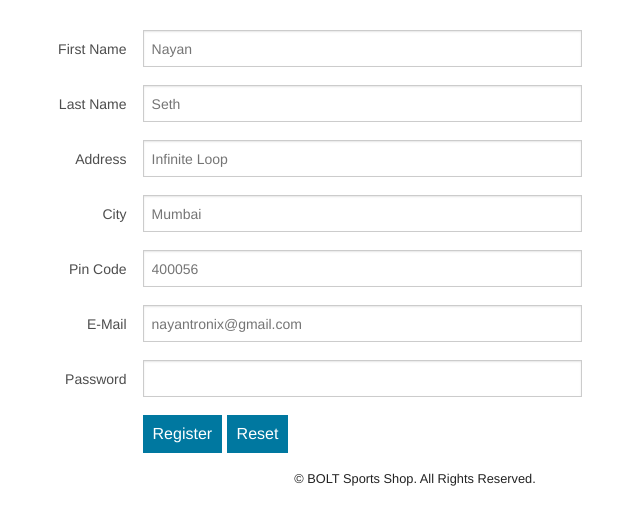
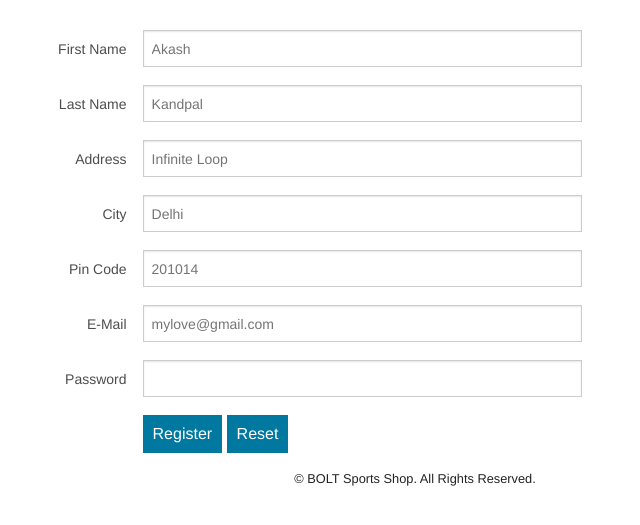
Before and after one commit to harrypotter0/ecommerce-website, a PHP site: page /register.php in a window 1280 px wide. Shown: the part 45-570 px from the top of the page, without its empty margins (225-865 px from the left). Run offline with PHP 8.4, Linux system fonts and the light colour scheme.

Commit message:
some add-ons

```diff
--- a/about.php
+++ b/about.php
@@ -54,8 +54,7 @@ if(session_id() == '' || !isset($_SESSION)){session_start();}
 
     <div class="row" style="margin-top:30px;">
       <div class="small-12">
-        <p>BOLT Sports Shop is a project on E-Commerce Website. All products listed are fake. This project just gives a preview to what a real world implementation of E-Commerce Website will look like. Well if you do like the website then visit
-        <a href="http://www.techbarrack.com" target="_blank" title="Tech Barrack Solutions">Tech Barrack Solutions</a>.</p>
+        <p>BOLT Sports Shop is a project on E-Commerce Website. All products listed are fake. This project just gives a preview to what a real world implementation of E-Commerce Website will look like.</p>
 
         <p>Why BOLT? I am a big fan of Usain Bolt. He is diligent and tries to surpass his previous achievements. And lastly, it was an instant thought. So went for it.</p>
 
--- a/contact.php
+++ b/contact.php
@@ -53,7 +53,7 @@ if(session_id() == '' || !isset($_SESSION)){session_start();}
     <div class="row" style="margin-top:30px;">
       <div class="small-12">
 
-        <p>Wanna get in touch. Email us at <a href="mailto:support@techbarrack.com">support@techbarrack.com</a></p>
+        <p>Wanna get in touch. Email us at <a href="mailto:9654263057akashkandpal@gmail.com">9654263057akashkandpal@gmail.com</a></p>
 
         <footer>
            <p style="text-align:center; font-size:0.8em;">&copy; BOLT Sports Shop. All Rights Reserved.</p>
--- a/login.php
+++ b/login.php
@@ -65,7 +65,7 @@ if(isset($_SESSION["username"])){
               <label for="right-label" class="right inline">Email</label>
             </div>
             <div class="small-8 columns">
-              <input type="email" id="right-label" placeholder="nayantronix@gmail.com" name="username">
+              <input type="email" id="right-label" placeholder="mylove@gmail.com" name="username">
             </div>
           </div>
           <div class="row">
--- a/register.php
+++ b/register.php
@@ -63,7 +63,7 @@ if (isset($_SESSION["username"])) {header ("location:index.php");}
               <label for="right-label" class="right inline">First Name</label>
             </div>
             <div class="small-8 columns">
-              <input type="text" id="right-label" placeholder="Nayan" name="fname">
+              <input type="text" id="right-label" placeholder="Akash" name="fname">
             </div>
           </div>
           <div class="row">
@@ -71,7 +71,7 @@ if (isset($_SESSION["username"])) {header ("location:index.php");}
               <label for="right-label" class="right inline">Last Name</label>
             </div>
             <div class="small-8 columns">
-              <input type="text" id="right-label" placeholder="Seth" name="lname">
+              <input type="text" id="right-label" placeholder="Kandpal" name="lname">
             </div>
           </div>
           <div class="row">
@@ -87,7 +87,7 @@ if (isset($_SESSION["username"])) {header ("location:index.php");}
               <label for="right-label" class="right inline">City</label>
             </div>
             <div class="small-8 columns">
-              <input type="text" id="right-label" placeholder="Mumbai" name="city">
+              <input type="text" id="right-label" placeholder="Delhi" name="city">
             </div>
           </div>
           <div class="row">
@@ -95,7 +95,7 @@ if (isset($_SESSION["username"])) {header ("location:index.php");}
               <label for="right-label" class="right inline">Pin Code</label>
             </div>
             <div class="small-8 columns">
-              <input type="number" id="right-label" placeholder="400056" name="pin">
+              <input type="number" id="right-label" placeholder="201014" name="pin">
             </div>
           </div>
           <div class="row">
@@ -103,7 +103,7 @@ if (isset($_SESSION["username"])) {header ("location:index.php");}
               <label for="right-label" class="right inline">E-Mail</label>
             </div>
             <div class="small-8 columns">
-              <input type="email" id="right-label" placeholder="nayantronix@gmail.com" name="email">
+              <input type="email" id="right-label" placeholder="mylove@gmail.com" name="email">
             </div>
           </div>
           <div class="row">
```
